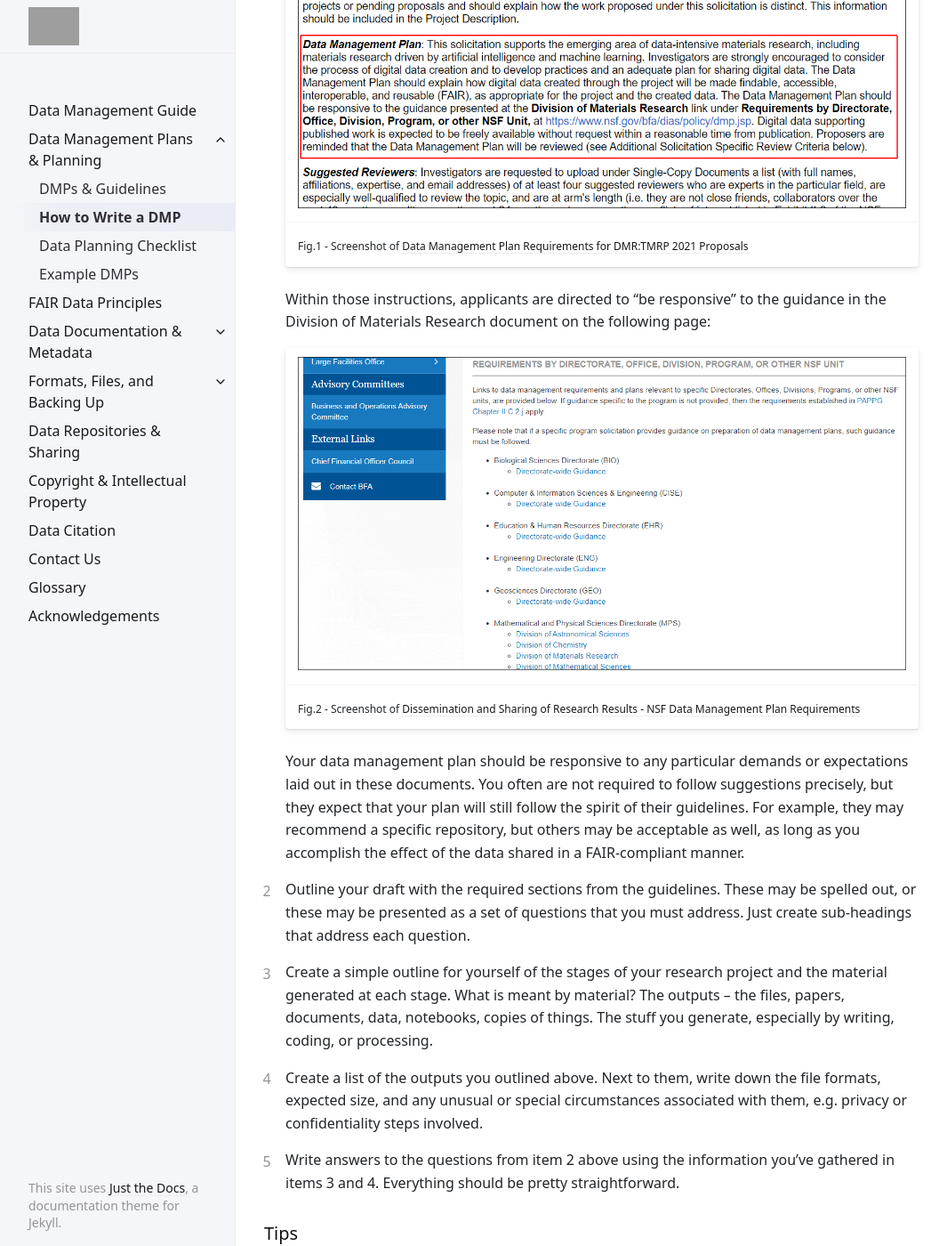
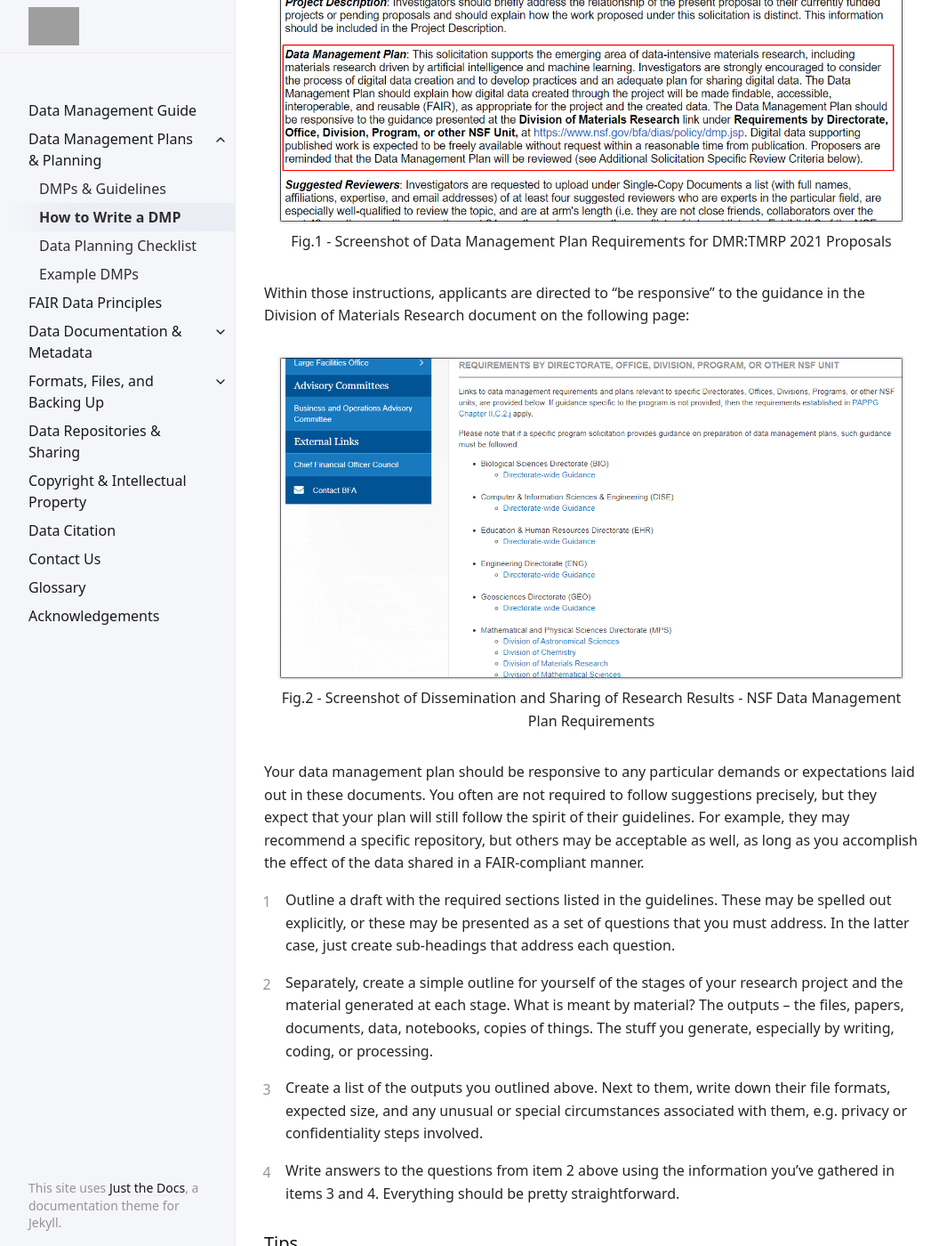
Before and after one commit to uidaholib/data-management-guide, a Jekyll site: the page built from guide/planning/writingDMPs.md, in a window 1280 px wide and 1400 px high, scrolled down 568 px. Shown: the whole window at 89% size, without its empty margins (107-1172 px from the left). Built offline with Jekyll 4.4.1, drawn with Linux system fonts in a browser that asks for light colours; grey boxes are pictures that could not be loaded.

Commit message:
updated figures

```diff
--- a/guide/planning/writingDMPs.md
+++ b/guide/planning/writingDMPs.md
@@ -17,14 +17,12 @@ nav_order: 2
 
    Example: In response to the [Division of Materials Research: Topical Materials Research Program (DMR:TMRP) Solicitation](https://www.nsf.gov/pubs/2021/nsf21600/nsf21600.htm), an applicant will see the following directions:
 
-   |![NSF Directorate Requirements](../../../assets/images/nsfDMP_screenshot2.png)
-   | <sub>Fig.1 - Screenshot of [Data Management Plan Requirements for DMR:TMRP 2021 Proposals](https://www.nsf.gov/pubs/2021/nsf21600/nsf21600.htm)</sub> |
+   {% include feature/figure.html img="nsfDMP_screenshot2.png" alt="example" caption="Fig.1 - Screenshot of Data Management Plan Requirements for DMR:TMRP 2021 Proposals" %}
 
    Within those instructions, applicants are directed to "be responsive" to the
     guidance in the Division of Materials Research document on the following page:
 
-   |![NSF Directorate Requirements](../../../assets/images/nsfDMP_screenshot1.png)
-   | <sub>Fig.2 - Screenshot of [Dissemination and Sharing of Research Results - NSF Data Management Plan Requirements](https://www.nsf.gov/bfa/dias/policy/dmp.jsp)</sub> |
+   {% include feature/figure.html img="nsfDMP_screenshot1.png" alt="example" caption="Fig.2 - Screenshot of Dissemination and Sharing of Research Results - NSF Data Management Plan Requirements" %}
 
    Your data management plan should be responsive to any particular demands or
     expectations laid out in these documents. You often are not required to
@@ -33,17 +31,19 @@ nav_order: 2
        specific repository, but others may be acceptable as well, as long as you
         accomplish the effect of the data shared in a FAIR-compliant manner.
 
-2. Outline your draft with the required sections from the guidelines. These
- may be spelled out, or these may be presented as a set of questions that you
-  must address.  Just create sub-headings that address each question.
+2. Outline a draft with the required sections listed in the guidelines. These
+ may be spelled out explicitly, or these may be presented as a set of questions
+  that you must address. In the latter case, just create sub-headings that
+   address each question.
 
-3. Create a simple outline for yourself of the stages of your research project
- and the material generated at each stage. What is meant by material? The
-  outputs – the files, papers, documents, data, notebooks, copies of things. The
-   stuff you generate, especially by writing, coding, or processing.
+3. Separately, create a simple outline for yourself of the stages of your
+ research project and the material generated at each stage. What is meant by
+  material? The outputs – the files, papers, documents, data, notebooks, copies
+   of things. The stuff you generate, especially by writing, coding, or
+    processing.
 
 4. Create a list of the outputs you outlined above. Next to them, write down
- the file formats, expected size, and any unusual or special circumstances
+ their file formats, expected size, and any unusual or special circumstances
   associated with them, e.g. privacy or confidentiality steps involved.
 
 5. Write answers to the questions from item 2 above using the information
```
